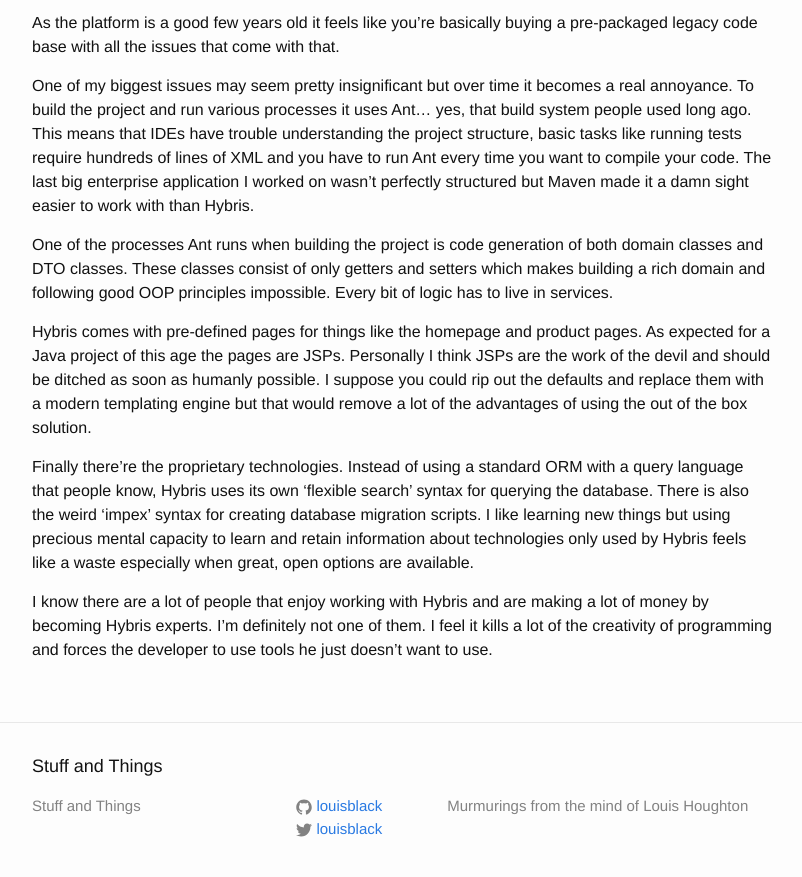
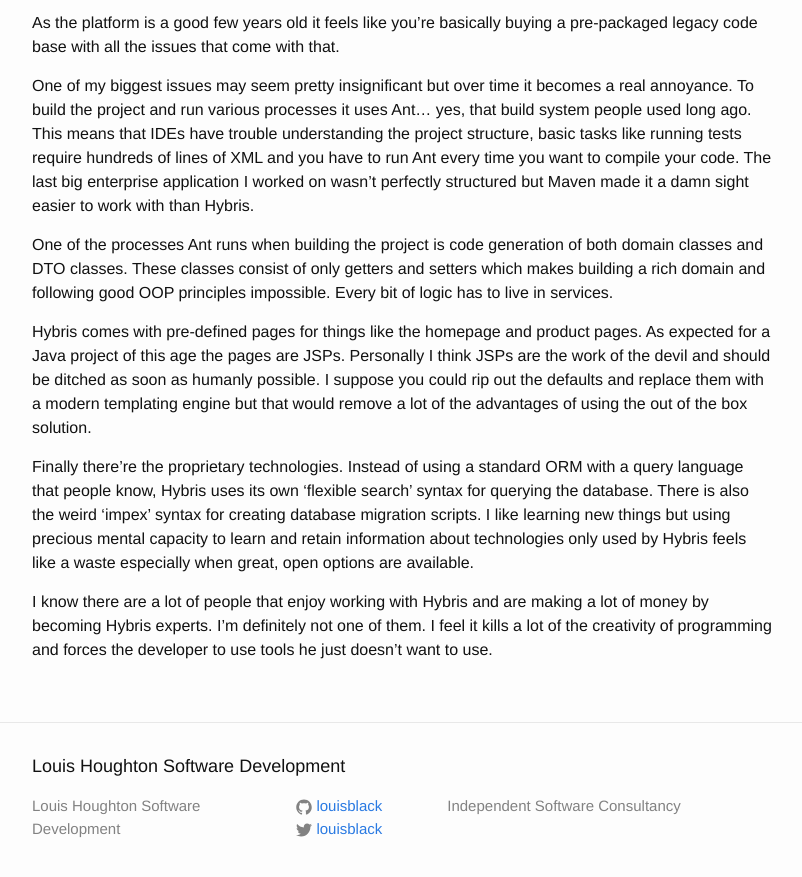
Before and after one commit to Louisblack/Louisblack.github.io, a Jekyll site: the page built from _posts/2016-02-02-hybris.md, in a window 1280 px wide and 900 px high, scrolled down 1075 px. Shown: the top 877 px of the window, without its empty margins (238-1040 px from the left). Built offline with Jekyll 4.4.1, drawn with Linux system fonts in a browser that asks for light colours; some of the changed text lies outside the part shown.

```diff
--- a/_config.yml
+++ b/_config.yml
@@ -1,7 +1,7 @@
 url: https://www.louishoughton.com
 baseurl: https://www.louishoughton.com
-title: Stuff and Things
+title: Louis Houghton Software Development
 description: >
-  Murmurings from the mind of Louis Houghton
+  Independent Software Consultancy
 twitter_username: louisblack
 github_username: louisblack
```
Also changed, not shown: index.html (+5 -3 lines), me/index.md (deleted, +0 -17 lines).
